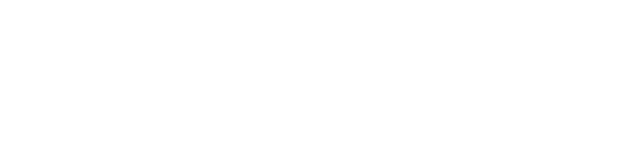
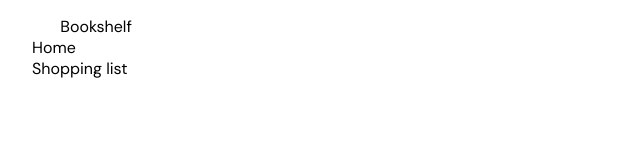
Before and after one commit to ByeByeSyrena/Book_Lovers, a website: page src/shopping-list.html in a window 1280 px wide. Shown: the whole page, without its empty margins (0-640 px from the left). Drawn offline with nearby package versions, Linux system fonts and the light colour scheme; files that its build step writes are made by us from their sources.

Commit message:
partials connected, files js css added

```diff
--- a/src/css/styles.css
+++ b/src/css/styles.css
@@ -5,7 +5,8 @@
 @import url('./menu.css');
 @import url('./shopping-list.css');
 @import url('./add-book-modal.css');
-@import url('./authorization-page.css');
+@import url('./theme-light.css');
+@import url('./theme-black.scc');
 
 :root {
   --black-color: #000000;
--- a/src/main.js
+++ b/src/main.js
@@ -1,5 +1,4 @@
 import './js/add-book-modal';
-import './js/authorization-page';
 import './js/header';
 import './js/home';
 import './js/menu';
--- a/src/partials/header.html
+++ b/src/partials/header.html
@@ -0,0 +1,20 @@
+<header>
+  <div class="container">
+    <a href="./index.html" class="header-logo">
+      <svg class="" width="24" height="24">
+        <use href="./public/favicon.png"></use>
+      </svg>
+      <span class="header-logo-text">Bookshelf</span></a
+    >
+    <nav>
+      <ul>
+        <li>
+          <a href="./index.html" class="link-to-home-page">Home</a>
+        </li>
+        <li>
+          <a href="./index.html" class="link-to-home-page">Shopping list</a>
+        </li>
+      </ul>
+    </nav>
+  </div>
+</header>
```
Also changed, not shown: src/index.html (+5 -6 lines), src/css/authorization-page.css (deleted), src/css/theme-light.css (added), src/js/authorization-page.js (added), src/partials/authorization-page.html (deleted), 1 other file.
